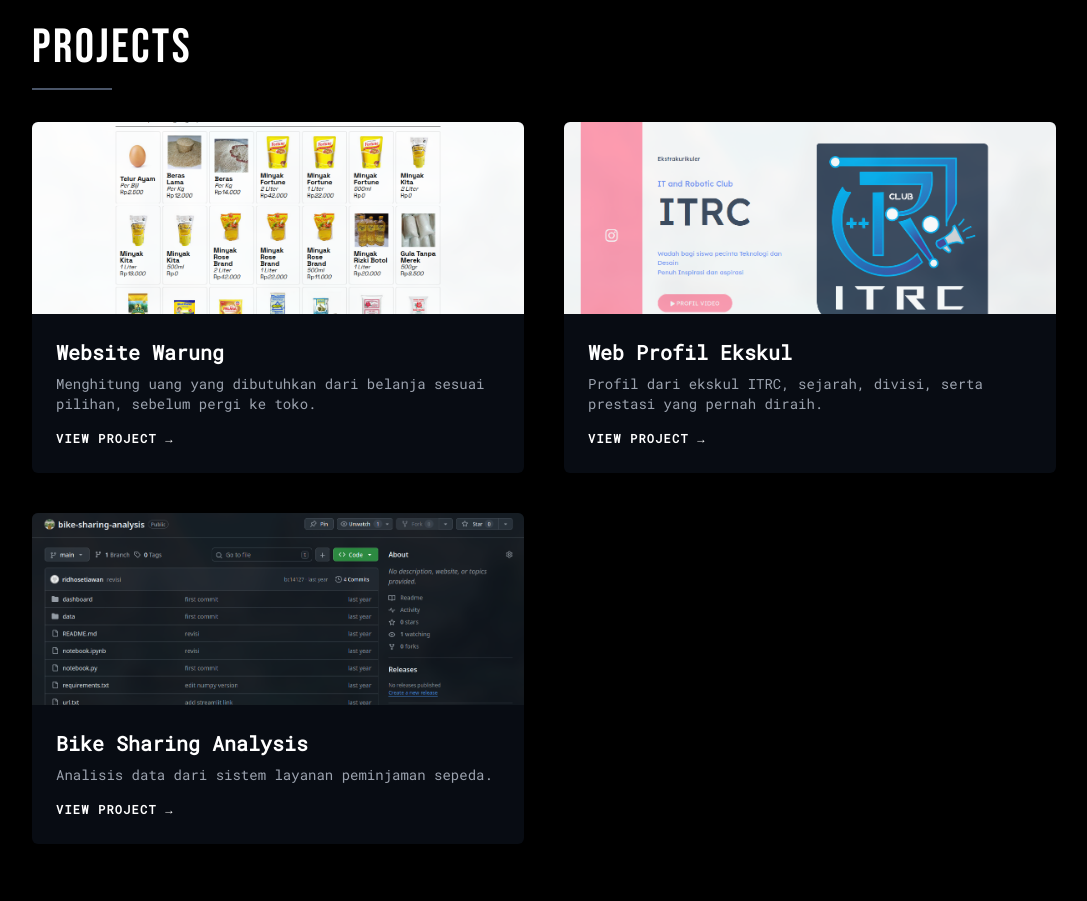
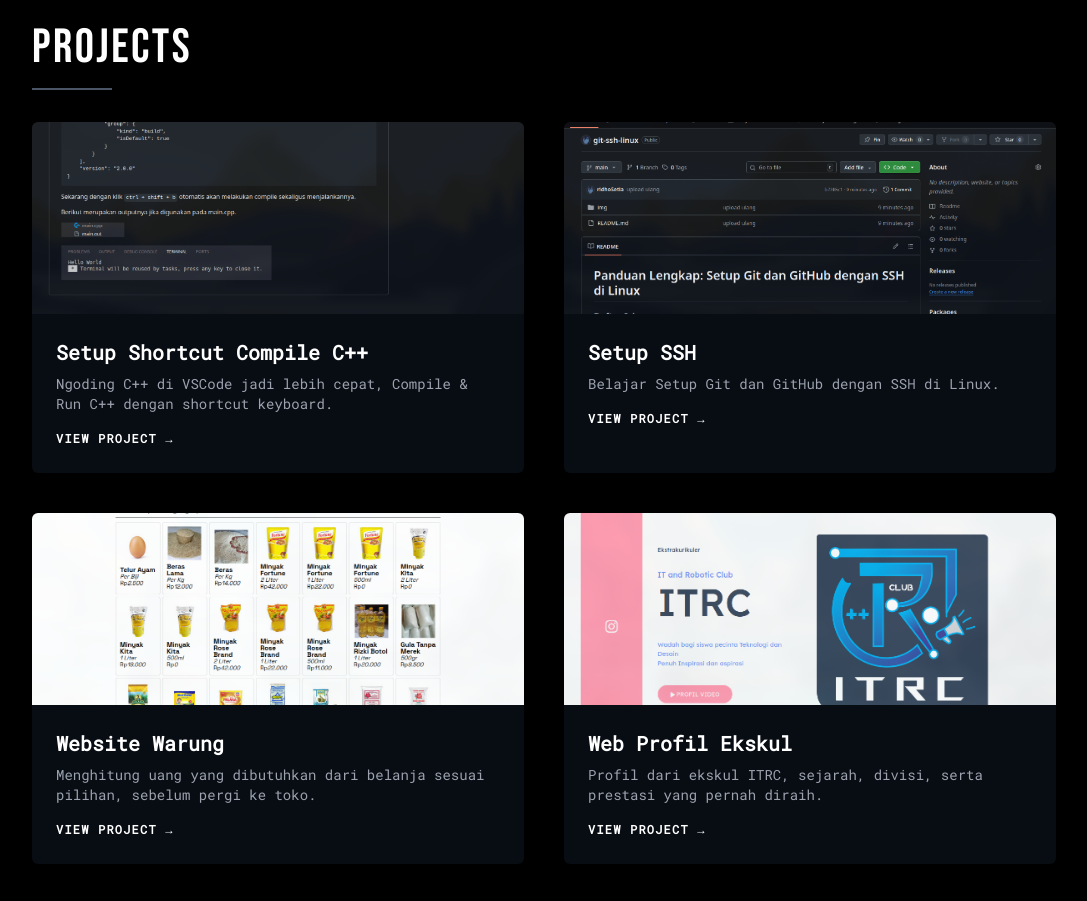
Before and after one commit to ridhoSetia/portofolio-uts-, a plain HTML site: page index.html in a window 1280 px wide. Shown: the part 2600-3501 px from the top of the page, without its empty margins (96-1183 px from the left). Drawn offline with nearby package versions, Linux system fonts and the light colour scheme.

Commit message:
upload project

```diff
--- a/index.html
+++ b/index.html
@@ -88,7 +88,6 @@
                     </div>
                 </div>
             </section>
-
             <section id="skills" class="anim-scroll min-h-screen flex flex-col justify-center">
                 <h2 class="font-bebas text-4xl md:text-5xl tracking-wider section-title">SKILLS</h2>
                 <div class="mt-8 grid grid-cols-2 sm:grid-cols-3 md:grid-cols-4 gap-8">
@@ -125,6 +124,36 @@
             <section id="projects" class="anim-scroll min-h-screen flex flex-col justify-center">
                 <h2 class="font-bebas text-4xl md:text-5xl tracking-wider section-title">PROJECTS</h2>
                 <div class="mt-8 grid md:grid-cols-2 gap-10">
+                    <a href="https://github.com/ridhoSetia/shortcut-compile-cpp"
+                        class="group block bg-gray-900/50 rounded-md overflow-hidden transition duration-300 hover:-translate-y-1">
+                        <div class="h-48 bg-gray-800 overflow-hidden">
+                            <div class="w-full h-full bg-cover bg-center transition duration-500 ease-in-out group-hover:scale-110"
+                                style="background-image: url('img/project5.jpg')"></div>
+                        </div>
+                        <div class="p-6">
+                            <h3 class="text-xl font-bold">Setup Shortcut Compile C++</h3>
+                            <p class="mt-2 text-sm text-gray-400">Ngoding C++ di VSCode
+                                jadi lebih cepat, Compile & Run C++ dengan shortcut keyboard.</p>
+                            <span
+                                class="mt-4 inline-block text-xs font-bold tracking-widest transition duration-300 group-hover:translate-x-2">VIEW
+                                PROJECT →</span>
+                        </div>
+                    </a>
+                    <a href="https://github.com/ridhoSetia/git-ssh-linux"
+                        class="group block bg-gray-900/50 rounded-md overflow-hidden transition duration-300 hover:-translate-y-1">
+                        <div class="h-48 bg-gray-800 overflow-hidden">
+                            <div class="w-full h-full bg-cover bg-center transition duration-500 ease-in-out group-hover:scale-110"
+                                style="background-image: url('img/project4.jpg')"></div>
+                        </div>
+                        <div class="p-6">
+                            <h3 class="text-xl font-bold">Setup SSH</h3>
+                            <p class="mt-2 text-sm text-gray-400">Belajar Setup Git
+                                dan GitHub dengan SSH di Linux.</p>
+                            <span
+                                class="mt-4 inline-block text-xs font-bold tracking-widest transition duration-300 group-hover:translate-x-2">VIEW
+                                PROJECT →</span>
+                        </div>
+                    </a>
                     <a href="https://setiaonline.vercel.app/"
                         class="group block bg-gray-900/50 rounded-md overflow-hidden transition duration-300 hover:-translate-y-1">
                         <div class="h-48 bg-gray-800 overflow-hidden">
```
Also changed, not shown: img/project4.jpg (added), img/project5.jpg (added).
